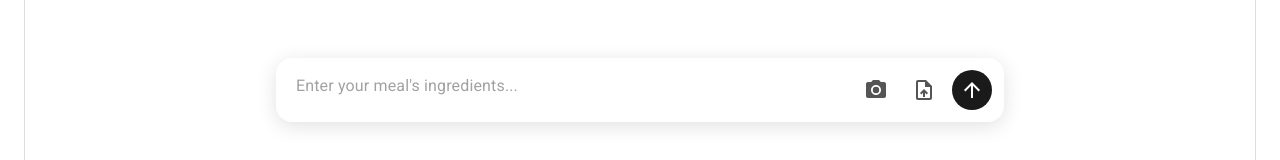
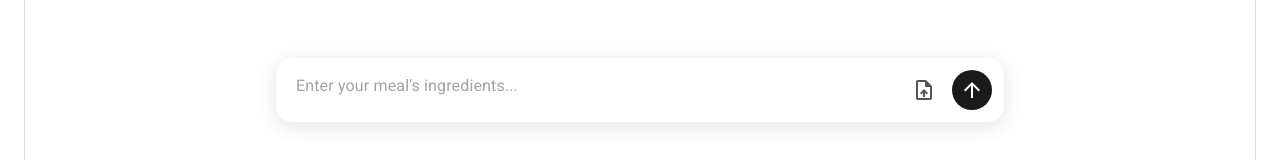
Before and after one commit to tanbirbhandal/macros-app, a React (Vite) app in the folder macros-frontend/: page / in a window 1280 px wide. Shown: the part 628-788 px from the top of the page. Built offline with nearby package versions, Linux system fonts and the light colour scheme; no server answers.

Commit message:
Remove 'take picture' placeholder button -- implement feature in version 2 instead

```diff
--- a/macros-frontend/src/components/ChatInput.jsx
+++ b/macros-frontend/src/components/ChatInput.jsx
@@ -1,5 +1,4 @@
 import { Box, TextField, IconButton, Typography } from '@mui/material';
-import PhotoCameraIcon from '@mui/icons-material/PhotoCamera';
 import UploadFileIcon from '@mui/icons-material/UploadFile';
 import ArrowUpwardIcon from '@mui/icons-material/ArrowUpward';
 import {useRef, useState} from 'react';
@@ -77,9 +76,6 @@ export default function ChatInput({ onUpload, onTextSubmit, isLoading }) {
                         '& .MuiInput-underline:after': { display: 'none' },
                     }}
                 />
-                <IconButton sx={{ color: '#555' }}>
-                    <PhotoCameraIcon />
-                </IconButton>
                 <IconButton sx={{ color: '#555' }} onClick={() => fileInputRef.current.click()}>
                     <UploadFileIcon />
                 </IconButton>
```
